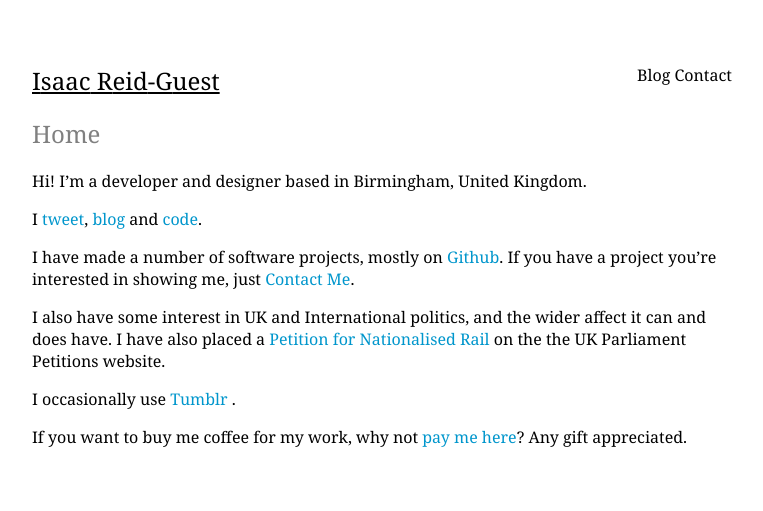
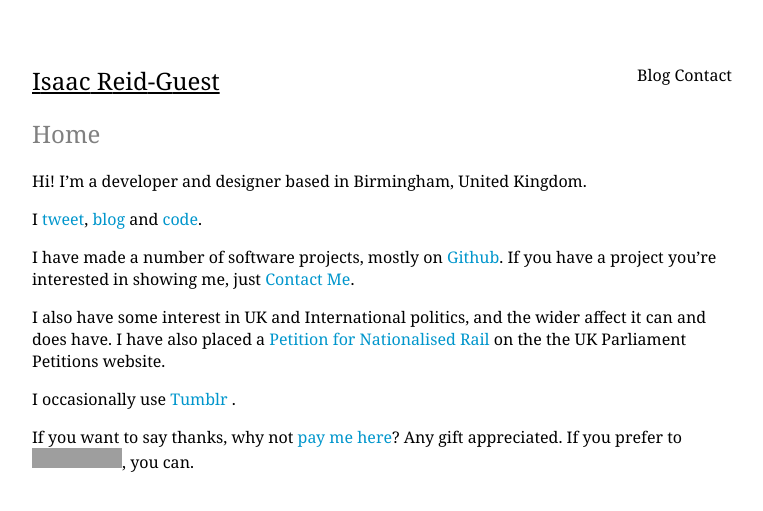
Before and after one commit to ir-g/ir-g.github.io, a Jekyll site: the page built from index.md, in a window 1280 px wide. Shown: the top 511 px of the page, without its empty margins (258-1021 px from the left). Built offline with Jekyll 4.4.1, drawn with Linux system fonts in a browser that asks for light colours; grey boxes are pictures that could not be loaded.

Commit message:
Update index.md

```diff
--- a/index.md
+++ b/index.md
@@ -14,4 +14,5 @@ I also have some interest in UK and International politics, and the wider affect
 
 I occasionally use [Tumblr](http://tumblr.ir-g.uk) .
 
-If you want to buy me coffee for my work, why not [pay me here](https://paypal.me/irg)? Any gift appreciated.
+If you want to say thanks, why not [pay me here](https://paypal.me/irg)? Any gift appreciated.
+If you prefer to <a href="https://flattr.com/submit/auto?user_id=isaacrg&url=http%3A%2F%2Fir-g.uk" target="_blank"><img src="//button.flattr.com/flattr-badge-large.png" alt="Flattr this" title="Flattr this" border="0"></a>, you can.
```
